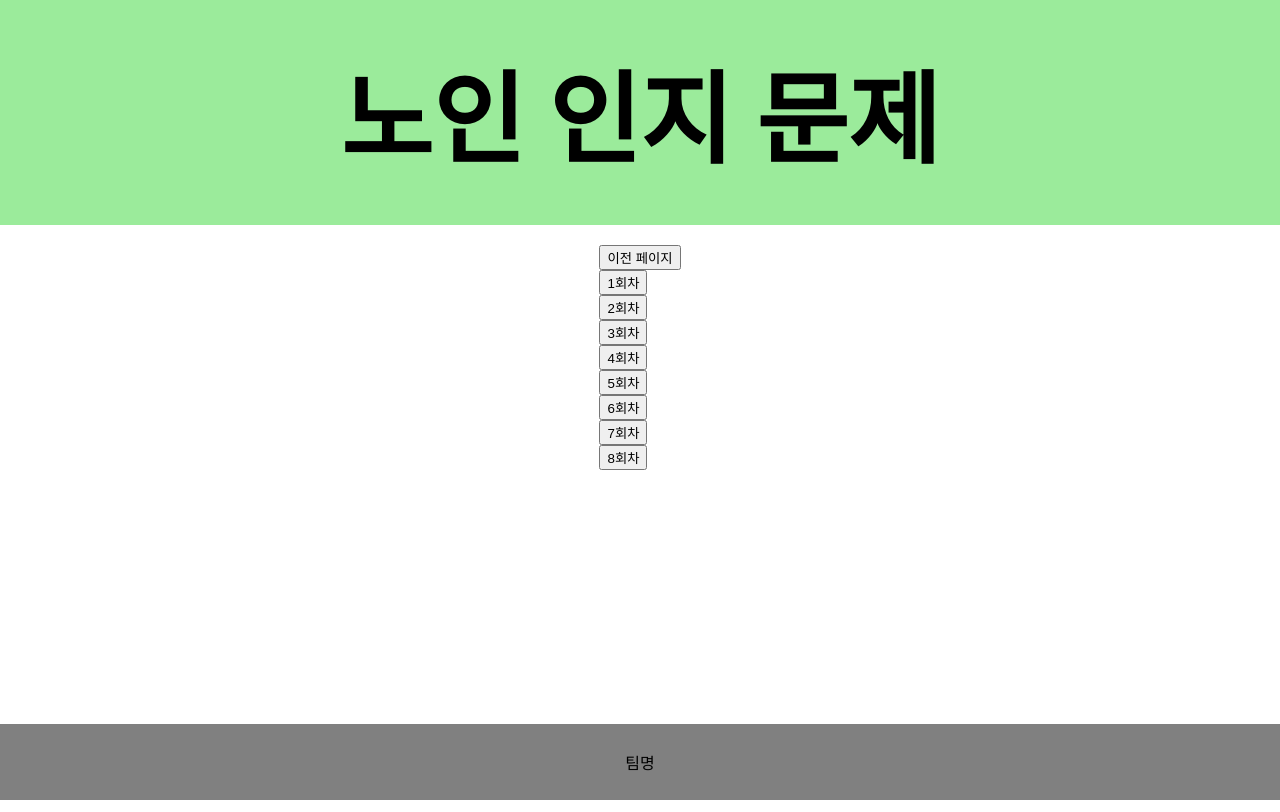
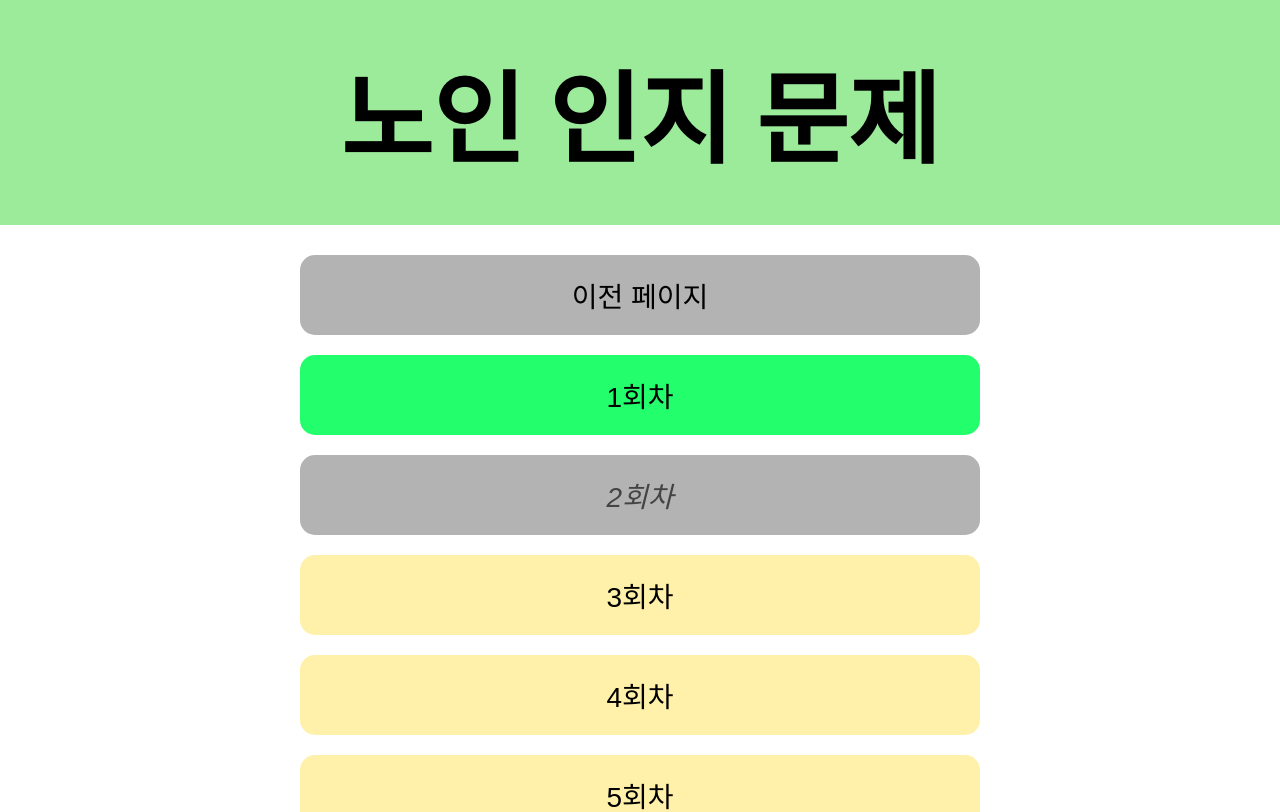
Before and after one commit to JangSE123/React-WebApplicationProgramming, a React (Create React App) app: page /Step4 in a window 1280 px wide. Shown: the top 812 px of the page. Built offline with nearby package versions, Linux system fonts and the light colour scheme.

Commit message:
add styles for specific round btn

```diff
--- a/src/App.css
+++ b/src/App.css
@@ -30,3 +30,31 @@ footer {
     text-align: center;
     padding: 10px 0; /* 상하 여백 설정 */
 }
+
+.roundBtn {
+    font-size: 28px;
+    width: 680px;
+    border-radius: 15px;
+    border: none;
+    height: 80px;
+    margin: 10px;
+    background-color: #FFF1A9
+}
+
+.roundBtn:hover {
+    border: 2px solid grey;
+}
+
+.roundClear{
+    background-color: #23FF6C;
+}
+
+.roundBtnDisabled, .BtnBack{
+    background-color: #B3B3B3;
+}
+
+.roundBtnDisabled, .roundBtnDisabled:hover{
+    color: rgb(68, 68, 68);
+    font-style: italic;
+    border: none;
+}
--- a/src/Components/Step1.js
+++ b/src/Components/Step1.js
@@ -18,29 +18,29 @@ export default function Step1() {
     <div>
         {isRoot ? (
             <nav>
-                <button onClick={() => navigate('/')}>이전 페이지</button><br/>
-                <button onClick={() => navigate('Round1')}>1회차</button><br/>
-                <button onClick={() => navigate('Round2')}>2회차</button><br/>
-                <button onClick={() => navigate('Round3')}>3회차</button><br/>
-                <button onClick={() => navigate('Round4')}>4회차</button><br/>
-                <button onClick={() => navigate('Round5')}>5회차</button><br/>
-                <button onClick={() => navigate('Round6')}>6회차</button><br/>
-                <button onClick={() => navigate('Round7')}>7회차</button><br/>
-                <button onClick={() => navigate('Round8')}>8회차</button>
+                <button onClick={() => navigate('/')} className={"roundBtn BtnBack"}>이전 페이지</button><br/>
+                <button onClick={() => navigate('Round1')} className={"roundBtn roundClear"}>1회차</button><br/>
+                <button onClick={() => navigate('Round2')} className={"roundBtn roundBtnDisabled"}>2회차</button><br/>
+                <button onClick={() => navigate('Round3')} className={"roundBtn"}>3회차</button><br/>
+                <button onClick={() => navigate('Round4')} className={"roundBtn"}>4회차</button><br/>
+                <button onClick={() => navigate('Round5')} className={"roundBtn"}>5회차</button><br/>
+                <button onClick={() => navigate('Round6')} className={"roundBtn"}>6회차</button><br/>
+                <button onClick={() => navigate('Round7')} className={"roundBtn"}>7회차</button><br/>
+                <button onClick={() => navigate('Round8')} className={"roundBtn"}>8회차</button>
             </nav>
         ) : (
             <button onClick={() => navigate('/Step1')}>돌아가기</button>
         )}
 
         <Routes>
-            <Route path='Round1' element = {<Round1 />} />
-            <Route path='Round2' element = {<Round2 />} />
-            <Route path='Round3' element = {<Round3 />} />
-            <Route path='Round4' element = {<Round4 />} />
-            <Route path='Round5' element = {<Round5 />} />
-            <Route path='Round6' element = {<Round6 />} />
-            <Route path='Round7' element = {<Round7 />} />
-            <Route path='Round8' element = {<Round8 />} />
+            <Route path='Round1' element={<Round1/>}/>
+            <Route path='Round2' element={<Round2/>}/>
+            <Route path='Round3' element={<Round3/>}/>
+            <Route path='Round4' element={<Round4/>}/>
+            <Route path='Round5' element={<Round5/>}/>
+            <Route path='Round6' element={<Round6/>}/>
+            <Route path='Round7' element={<Round7/>}/>
+            <Route path='Round8' element={<Round8/>}/>
         </Routes>
     </div>
   )
--- a/src/Components/Step2.js
+++ b/src/Components/Step2.js
@@ -18,29 +18,29 @@ return (
   <div>
       {isRoot ? (
           <nav>
-              <button onClick={() => navigate('/')}>이전 페이지</button><br/>
-              <button onClick={() => navigate('Round1')}>1회차</button><br/>
-              <button onClick={() => navigate('Round2')}>2회차</button><br/>
-              <button onClick={() => navigate('Round3')}>3회차</button><br/>
-              <button onClick={() => navigate('Round4')}>4회차</button><br/>
-              <button onClick={() => navigate('Round5')}>5회차</button><br/>
-              <button onClick={() => navigate('Round6')}>6회차</button><br/>
-              <button onClick={() => navigate('Round7')}>7회차</button><br/>
-              <button onClick={() => navigate('Round8')}>8회차</button>
+              <button onClick={() => navigate('/')} className={"roundBtn BtnBack"}>이전 페이지</button><br/>
+              <button onClick={() => navigate('Round1')} className={"roundBtn roundClear"}>1회차</button><br/>
+              <button onClick={() => navigate('Round2')} className={"roundBtn roundBtnDisabled"}>2회차</button><br/>
+              <button onClick={() => navigate('Round3')} className={"roundBtn"}>3회차</button><br/>
+              <button onClick={() => navigate('Round4')} className={"roundBtn"}>4회차</button><br/>
+              <button onClick={() => navigate('Round5')} className={"roundBtn"}>5회차</button><br/>
+              <button onClick={() => navigate('Round6')} className={"roundBtn"}>6회차</button><br/>
+              <button onClick={() => navigate('Round7')} className={"roundBtn"}>7회차</button><br/>
+              <button onClick={() => navigate('Round8')} className={"roundBtn"}>8회차</button>
           </nav>
       ) : (
-        <button onClick={() => navigate('/Step2')}>돌아가기</button>
+          <button onClick={() => navigate('/Step2')}>돌아가기</button>
       )}
 
       <Routes>
-          <Route path='Round1' element = {<Round1 />} />
-          <Route path='Round2' element = {<Round2 />} />
-          <Route path='Round3' element = {<Round3 />} />
-          <Route path='Round4' element = {<Round4 />} />
-          <Route path='Round5' element = {<Round5 />} />
-          <Route path='Round6' element = {<Round6 />} />
-          <Route path='Round7' element = {<Round7 />} />
-          <Route path='Round8' element = {<Round8 />} />
+          <Route path='Round1' element={<Round1/>}/>
+          <Route path='Round2' element={<Round2/>}/>
+          <Route path='Round3' element={<Round3/>}/>
+          <Route path='Round4' element={<Round4/>}/>
+          <Route path='Round5' element={<Round5/>}/>
+          <Route path='Round6' element={<Round6/>}/>
+          <Route path='Round7' element={<Round7/>}/>
+          <Route path='Round8' element={<Round8/>}/>
       </Routes>
   </div>
 )
--- a/src/Components/Step3.js
+++ b/src/Components/Step3.js
@@ -18,29 +18,29 @@ return (
   <div>
       {isRoot ? (
           <nav>
-              <button onClick={() => navigate('/')}>이전 페이지</button><br/>
-              <button onClick={() => navigate('Round1')}>1회차</button><br/>
-              <button onClick={() => navigate('Round2')}>2회차</button><br/>
-              <button onClick={() => navigate('Round3')}>3회차</button><br/>
-              <button onClick={() => navigate('Round4')}>4회차</button><br/>
-              <button onClick={() => navigate('Round5')}>5회차</button><br/>
-              <button onClick={() => navigate('Round6')}>6회차</button><br/>
-              <button onClick={() => navigate('Round7')}>7회차</button><br/>
-              <button onClick={() => navigate('Round8')}>8회차</button>
+              <button onClick={() => navigate('/')} className={"roundBtn BtnBack"}>이전 페이지</button><br/>
+              <button onClick={() => navigate('Round1')} className={"roundBtn roundClear"}>1회차</button><br/>
+              <button onClick={() => navigate('Round2')} className={"roundBtn roundBtnDisabled"}>2회차</button><br/>
+              <button onClick={() => navigate('Round3')} className={"roundBtn"}>3회차</button><br/>
+              <button onClick={() => navigate('Round4')} className={"roundBtn"}>4회차</button><br/>
+              <button onClick={() => navigate('Round5')} className={"roundBtn"}>5회차</button><br/>
+              <button onClick={() => navigate('Round6')} className={"roundBtn"}>6회차</button><br/>
+              <button onClick={() => navigate('Round7')} className={"roundBtn"}>7회차</button><br/>
+              <button onClick={() => navigate('Round8')} className={"roundBtn"}>8회차</button>
           </nav>
       ) : (
-        <button onClick={() => navigate('/Step3')}>돌아가기</button>
+          <button onClick={() => navigate('/Step3')}>돌아가기</button>
       )}
 
       <Routes>
-          <Route path='Round1' element = {<Round1 />} />
-          <Route path='Round2' element = {<Round2 />} />
-          <Route path='Round3' element = {<Round3 />} />
-          <Route path='Round4' element = {<Round4 />} />
-          <Route path='Round5' element = {<Round5 />} />
-          <Route path='Round6' element = {<Round6 />} />
-          <Route path='Round7' element = {<Round7 />} />
-          <Route path='Round8' element = {<Round8 />} />
+          <Route path='Round1' element={<Round1/>}/>
+          <Route path='Round2' element={<Round2/>}/>
+          <Route path='Round3' element={<Round3/>}/>
+          <Route path='Round4' element={<Round4/>}/>
+          <Route path='Round5' element={<Round5/>}/>
+          <Route path='Round6' element={<Round6/>}/>
+          <Route path='Round7' element={<Round7/>}/>
+          <Route path='Round8' element={<Round8/>}/>
       </Routes>
   </div>
 )
--- a/src/Components/Step4.js
+++ b/src/Components/Step4.js
@@ -18,29 +18,29 @@ return (
   <div>
       {isRoot ? (
           <nav>
-              <button onClick={() => navigate('/')}>이전 페이지</button><br/>
-              <button onClick={() => navigate('Round1')}>1회차</button><br/>
-              <button onClick={() => navigate('Round2')}>2회차</button><br/>
-              <button onClick={() => navigate('Round3')}>3회차</button><br/>
-              <button onClick={() => navigate('Round4')}>4회차</button><br/>
-              <button onClick={() => navigate('Round5')}>5회차</button><br/>
-              <button onClick={() => navigate('Round6')}>6회차</button><br/>
-              <button onClick={() => navigate('Round7')}>7회차</button><br/>
-              <button onClick={() => navigate('Round8')}>8회차</button>
+              <button onClick={() => navigate('/')} className={"roundBtn BtnBack"}>이전 페이지</button><br/>
+              <button onClick={() => navigate('Round1')} className={"roundBtn roundClear"}>1회차</button><br/>
+              <button onClick={() => navigate('Round2')} className={"roundBtn roundBtnDisabled"}>2회차</button><br/>
+              <button onClick={() => navigate('Round3')} className={"roundBtn"}>3회차</button><br/>
+              <button onClick={() => navigate('Round4')} className={"roundBtn"}>4회차</button><br/>
+              <button onClick={() => navigate('Round5')} className={"roundBtn"}>5회차</button><br/>
+              <button onClick={() => navigate('Round6')} className={"roundBtn"}>6회차</button><br/>
+              <button onClick={() => navigate('Round7')} className={"roundBtn"}>7회차</button><br/>
+              <button onClick={() => navigate('Round8')} className={"roundBtn"}>8회차</button>
           </nav>
       ) : (
-        <button onClick={() => navigate('/Step4')}>돌아가기</button>
+          <button onClick={() => navigate('/Step4')} className={"center"}>돌아가기</button>
       )}
 
       <Routes>
-          <Route path='Round1' element = {<Round1 />} />
-          <Route path='Round2' element = {<Round2 />} />
-          <Route path='Round3' element = {<Round3 />} />
-          <Route path='Round4' element = {<Round4 />} />
-          <Route path='Round5' element = {<Round5 />} />
-          <Route path='Round6' element = {<Round6 />} />
-          <Route path='Round7' element = {<Round7 />} />
-          <Route path='Round8' element = {<Round8 />} />
+          <Route path='Round1' element={<Round1/>}/>
+          <Route path='Round2' element={<Round2/>}/>
+          <Route path='Round3' element={<Round3/>}/>
+          <Route path='Round4' element={<Round4/>}/>
+          <Route path='Round5' element={<Round5/>}/>
+          <Route path='Round6' element={<Round6/>}/>
+          <Route path='Round7' element={<Round7/>}/>
+          <Route path='Round8' element={<Round8/>}/>
       </Routes>
   </div>
 )
```
